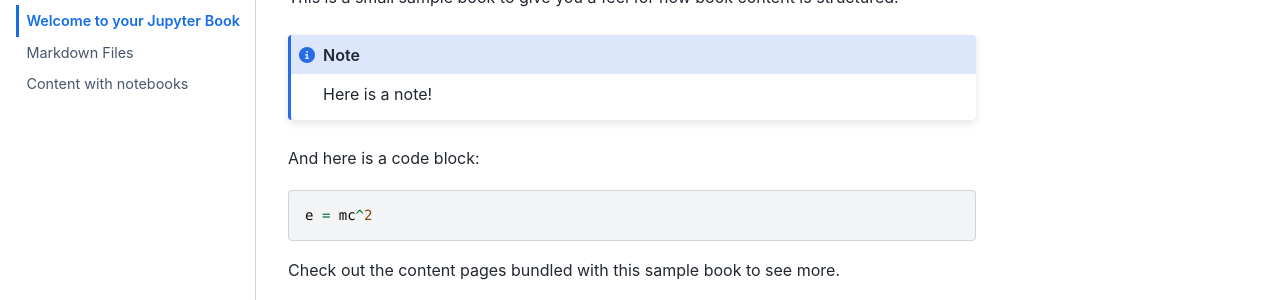
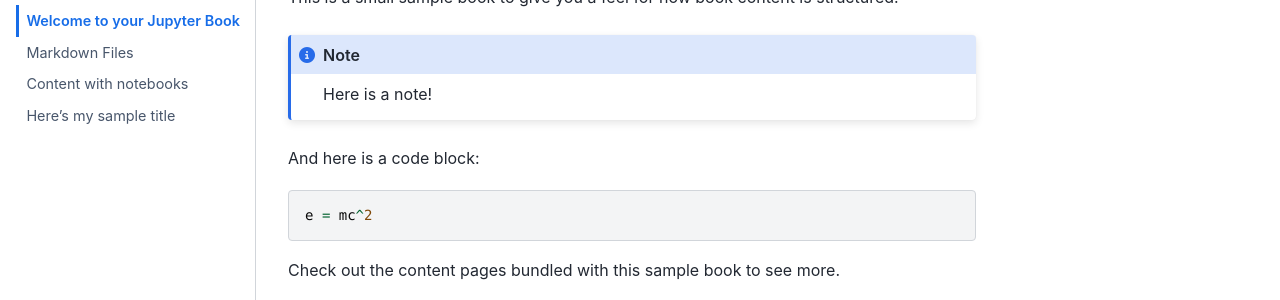
Before and after one commit to helendduncan/test006, a Jupyter Book: the page built from docs/intro.md, in a window 1280 px wide. Shown: the part 151-451 px from the top of the page. Built offline with Jupyter Book 1.0.4 settings and Sphinx 7.4.7 and the Sphinx Book theme 1.1.4, drawn with Linux system fonts in a browser that asks for light colours; some of the changed lines change nothing that is shown.

Commit message:
edit toc

```diff
--- a/docs/_toc.yml
+++ b/docs/_toc.yml
@@ -6,3 +6,4 @@ root: intro
 chapters:
 - file: markdown
 - file: notebooks
+- file: mymarkdown
```
